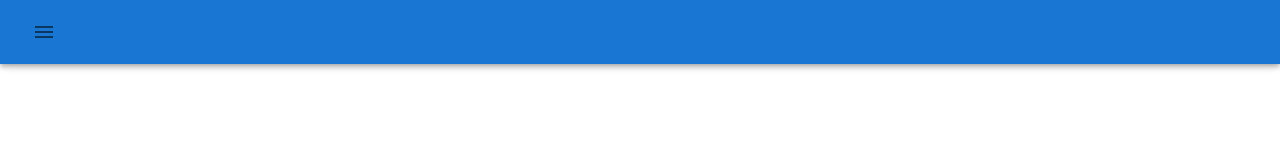
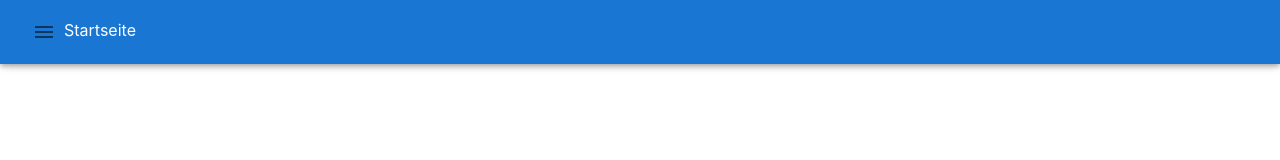
Before and after one commit to jonnef/InfinityApp, a React (Create React App) app in the folder frontend/: page / in a window 1280 px wide. Shown: the top 160 px of the page. Built offline with nearby package versions, Linux system fonts and the light colour scheme.

Commit message:
added headline for site

```diff
--- a/frontend/src/comps/MenuButton.tsx
+++ b/frontend/src/comps/MenuButton.tsx
@@ -9,6 +9,7 @@ function MenuButton() {
   return (
     <div>
       <Mui.IconButton onClick={() => setOpen(true)}><MenuIcon /></Mui.IconButton>
+      Startseite
       <Mui.Drawer anchor="left" open={open} onClose={() => setOpen(false)}>
         <Mui.Box p={2} width="200px" textAlign="center" role="presentation" style={{ backgroundColor: "lightgrey" }}>
           <h2 style={{ color: "green" }}>Menu</h2>
```
